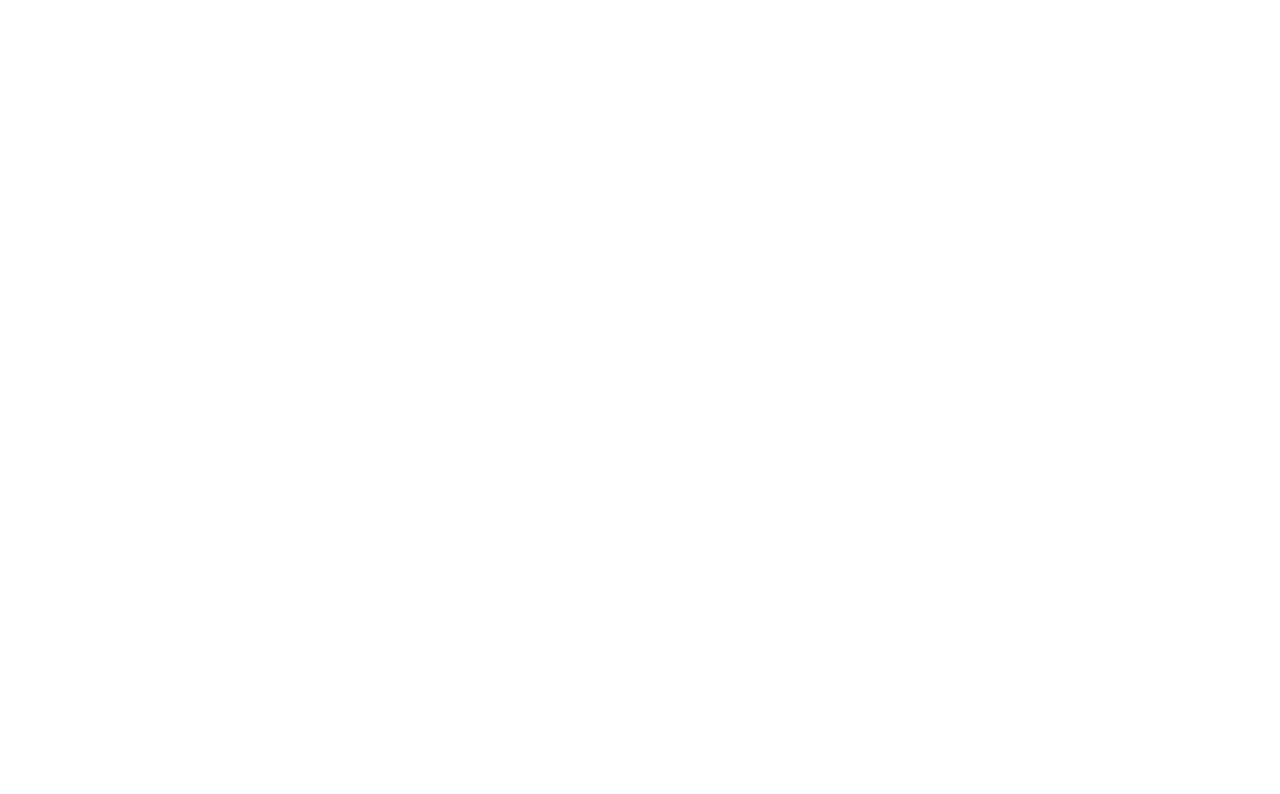
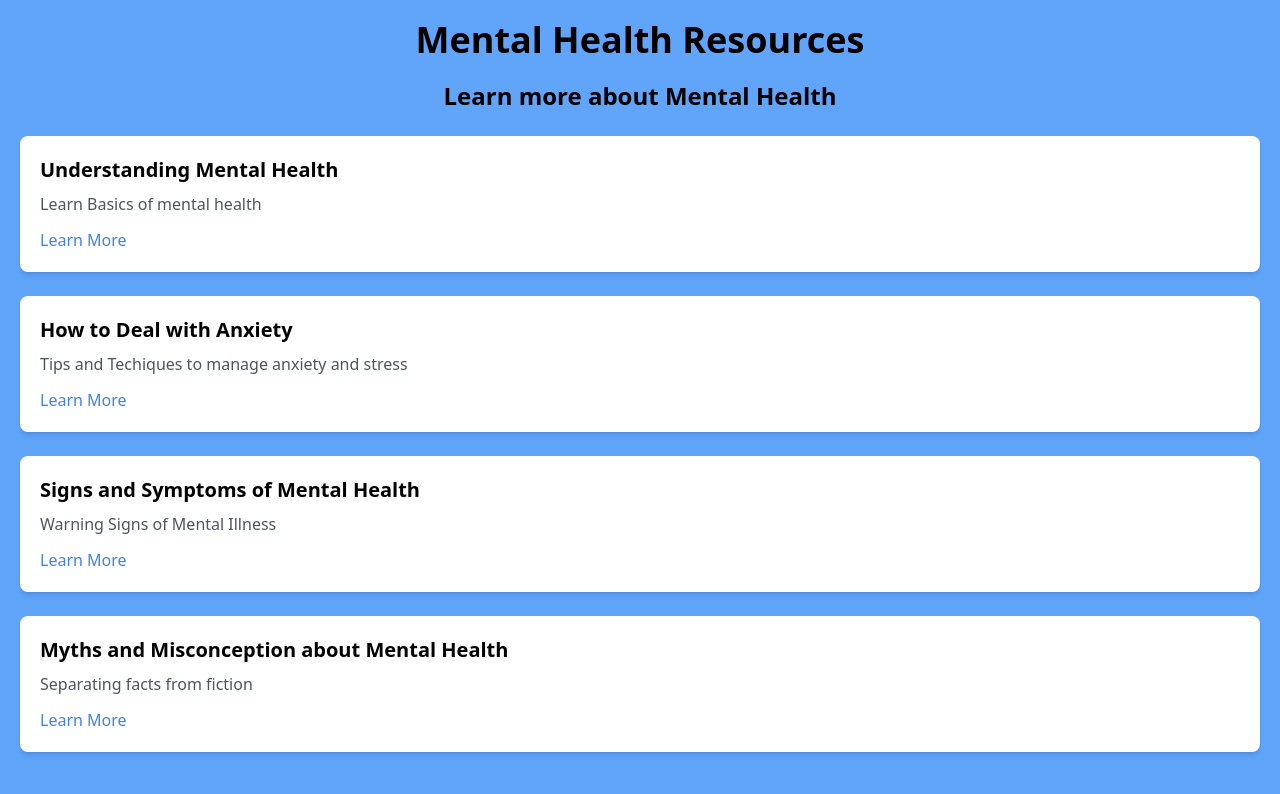
Before and after one commit to abongo123/Alx-Capstone-v2, a React (Vite) app in the folder stevemind-mental-health-app/: page /resources in a window 1280 px wide. Before the commit this address had no page. Shown: the top 794 px of the page. Built offline with nearby package versions, Linux system fonts and the light colour scheme.

Commit message:
modified Resources page

```diff
--- a/stevemind-mental-health-app/src/App.jsx
+++ b/stevemind-mental-health-app/src/App.jsx
@@ -5,6 +5,7 @@
 import Login from './pages/Login';
 import Dashboard from './components/Dashboard';
 import { Sidebar } from 'lucide-react';
+import Resources from './components/Resources';
 
 function App() {
   return (
@@ -15,6 +16,7 @@
         <Route path="/login" element={<Login />} />
         <Route path="/dashboard" element={<Dashboard />} />
         <Route path="/sidebar" element={<Sidebar />} />
+        <Route path="/resources" element={<Resources />} />
       </Routes>
     </Router>
   );
--- a/stevemind-mental-health-app/src/components/Dashboard.jsx
+++ b/stevemind-mental-health-app/src/components/Dashboard.jsx
@@ -2,6 +2,7 @@
 import { auth } from "../firebaseConfig";
 import { signOut } from "firebase/auth";
 import Sidebar from "../components/Sidebar";
+import { Link } from "react-router-dom"
 
 const Dashboard = () => {
   const navigate =useNavigate()
@@ -23,6 +24,7 @@
         <div className="bg-white p-4 rounded-lg shadow h-[200px]">
         <h2 className="text-xl font-semibold text-black">Mental Health Resources</h2>
         <p className="text-gray-500 mt-2">Access Information on Mental Health</p>
+        <Link to="/resources" className="text-blue-500 hover:underline"></Link>
         </div>
         <div className="bg-white p-4 rounded-lg shadow h-[200px]">
         <h2 className="text-xl font-semibold text-black">Book Session</h2>
--- a/stevemind-mental-health-app/src/components/Resources.jsx
+++ b/stevemind-mental-health-app/src/components/Resources.jsx
@@ -15,17 +15,44 @@
       title: "How to Deal with Anxiety",
       description: "Tips and Techiques to manage anxiety and stress",
       link: "https://www.mayoclinic.org/diseases-conditions/anxiety/symptoms-causes/syc-20350961",
-    }
+    },
+    {
+      id: 3,
+      title: "Signs and Symptoms of Mental Health",
+      description: "Warning Signs of Mental Illness",
+      link: "https://www.psychiatry.org/patients-families/warning-signs-of-mental-illness",
+    },
+    {
+      id: 4,
+      title: "Myths and Misconception about Mental Health",
+      description: "Separating facts from fiction",
+      link: "https://www.unicef.org/parenting/health/busted-7-myths-about-mental-health",
+    },
+
   ]
 
   return(
     <div className='p-5 bg-blue-400 min-h-screen'>
-      <h1></h1>
+      <h1 className='text-4xl font-bold text-center mb-5'>Mental Health Resources</h1>
+      <h2 className='text-2xl font-semibold text-center'>Learn more about Mental Health</h2>
+      <div>
+      {resources.map((resource) => (
+          <div
+            key={resource.id}
+            className="bg-white p-5 rounded-lg shadow-md transition-transform transform hover:shadow-xl mt-6"
+          >
+            <h2 className="text-xl font-semibold mb-2">{resource.title}</h2>
+            <p className="text-gray-600 mb-3">{resource.description}</p>
+            <a
+              href={resource.link}
+              target="_blank"
+              rel="noopener noreferrer"
+              className="text-blue-500 hover:underline">Learn More</a>
+          </div>
+        ))}
+      </div>
+    </div>
+  );
+};
 
-
-    </div>
-  )
-
-}
-
-export default Resources
+export default Resources;
--- a/stevemind-mental-health-app/src/index.css
+++ b/stevemind-mental-health-app/src/index.css
@@ -1,3 +1,11 @@
 @tailwind base;
 @tailwind components;
 @tailwind utilities;
+
+.resource-card {
+    transition: transform 0.2s ease-in-out;
+  }
+
+  .resource-card:hover {
+    transform: scale(1.05);
+  }
--- a/stevemind-mental-health-app/src/routes/AppRoutes.jsx
+++ b/stevemind-mental-health-app/src/routes/AppRoutes.jsx
@@ -22,9 +22,6 @@
         <Route path="register" element={<Register/>} />
         <Route path="login" element={<Login/>} />
         <Route path="sidebar" element={<Sidebar/>} />
-
-
-
       </Routes>
     </Router>
   );
```
